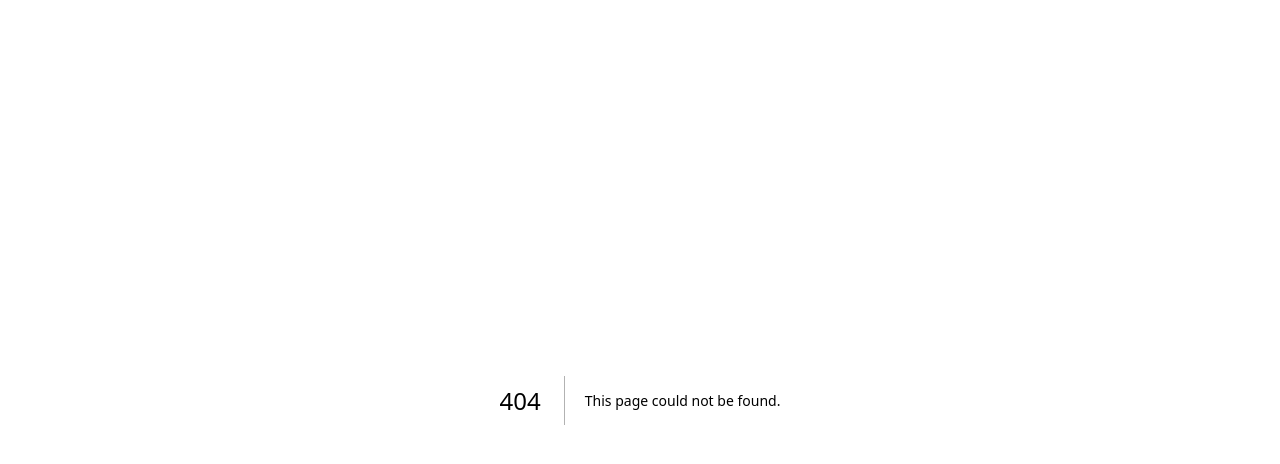
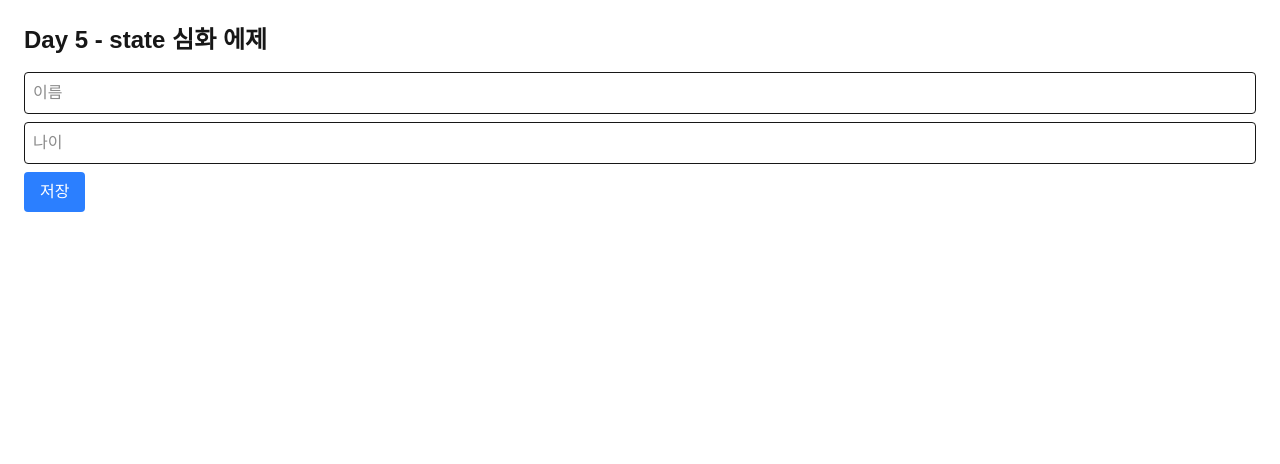
Before and after one commit to manlubo/next, a Next.js app: page /day5 in a window 1280 px wide. Before the commit this address had no page. Shown: the top 464 px of the page. Built offline with nearby package versions, Linux system fonts and the light colour scheme.

Commit message:
#5 state값 부모로 전달하고, 다른 자식컴포넌트로 출력하기

```diff
--- /dev/null
+++ b/src/app/day5/page.js
@@ -0,0 +1,21 @@
+"use client";
+
+import {useState} from "react";
+import ProfileForm from "@/components/day5/ProfileForm";
+import ProfileList from "@/components/day5/ProfileList";
+
+export default function Page(){
+  const [profiles, setProfiles] = useState([]);
+
+  function handleSave(profile){
+    setProfiles([...profiles, profile]);
+  }
+
+  return(
+    <div className="p-6">
+      <h1 className="text-2xl font-bold mb-4">Day 5 - state 심화 에제</h1>
+      <ProfileForm onSave={handleSave}/>
+      <ProfileList profiles={profiles} />
+    </div>
+  )
+}
--- /dev/null
+++ b/src/components/day5/ProfileForm.jsx
@@ -0,0 +1,25 @@
+"use client";
+
+import {useState} from "react";
+
+export default function ProfileForm({onSave}) {
+  const [name, setName] = useState('');
+  const [age, setAge] = useState('');
+
+  function handleSubmit(e) {
+    e.preventDefault();
+    onSave({name, age});
+    setName("");
+    setAge("");
+  }
+
+  return (
+    <form onSubmit={handleSubmit} className="space-y-2">
+      <input type="text" placeholder="이름" className="border p-2 w-full rounded" value={name} onChange={(e) => setName(e.target.value)} />
+      <input type="number" placeholder="나이" className="border p-2 w-full rounded" value={age} onChange={(e) => setAge(e.target.value)} />
+      <button type="submit" className="px-4 py-2 bg-blue-500 text-white rounded">저장</button>
+    </form>
+  )
+
+
+}
--- /dev/null
+++ b/src/components/day5/ProfileList.jsx
@@ -0,0 +1,11 @@
+export default function ProfileList({profiles}) {
+  return (
+    <ul className="mt-4 space-y-2">
+      {profiles.map((p, i) => (
+        <li key={i} className="border p-2 rounded">
+          {p.name} ({p.age}세)
+        </li>
+      ))}
+    </ul>
+  )
+}
```
Also changed, not shown: 1 other file (tests, documents, lock files or other folders).
